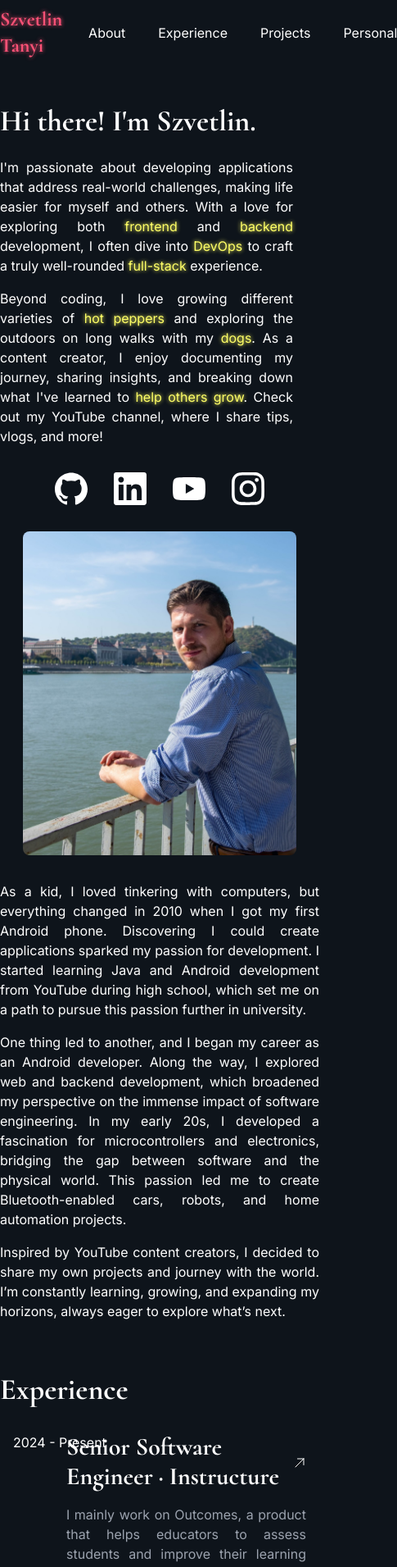
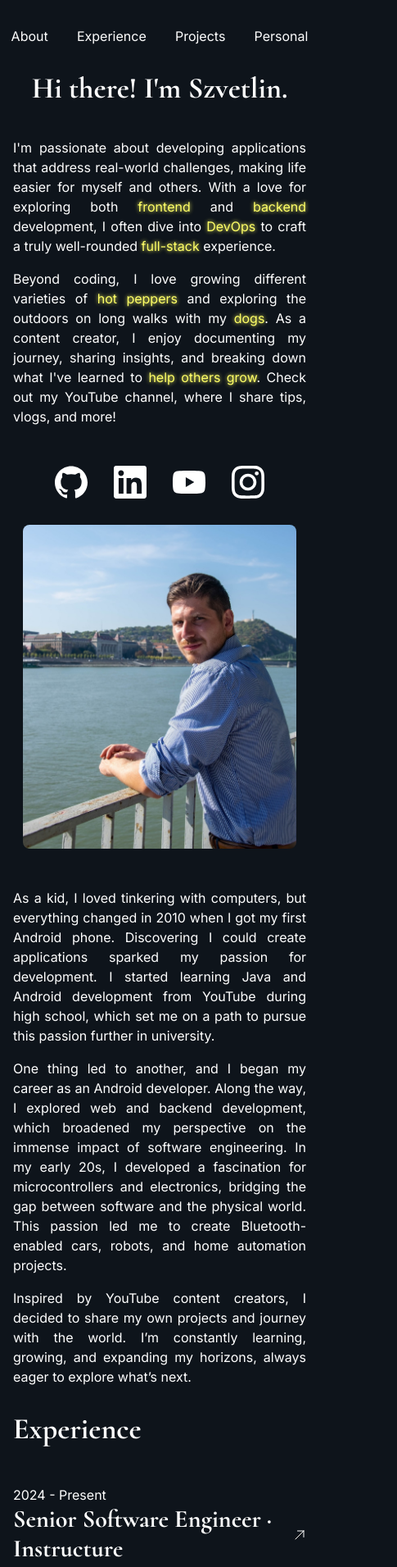
Before and after one commit to tsvetlin/svetlin-website-next, a Next.js app: page / in a window 390 px wide. Shown: the top 1911 px of the page at 82% size, 485 px wide, since content can reach past the window. Built offline with nearby package versions, Linux system fonts and the light colour scheme.

Commit message:
all screen size breakpoint

```diff
--- a/app/ui/About/AboutSection.tsx
+++ b/app/ui/About/AboutSection.tsx
@@ -8,16 +8,16 @@ export default function AboutSection() {
     <section id="about" className="max-w-5xl m-auto sm:p-6 md:p-8 lg:p-0">
       <div className="flex flex-col md:flex-row mb-8">
         <div className="flex-1 mb-8 md:mb-0">
-          <h1 className="font-bold text-4xl sm:text-5xl md:text-6xl lg:text-7xl mb-6 sm:mb-8 md:mb-12">
+          <h1 className="text-center md:text-left font-bold text-4xl sm:text-5xl md:text-6xl lg:text-7xl mb-6 sm:mb-8 md:mb-12">
             Hi there! I&apos;m Szvetlin.
           </h1>
           <ShortDescription />
-          <div className="mt-4 sm:mt-6 md:mt-8">
+          <div className="sm:mt-6 md:mt-8">
             <SocialList />
           </div>
         </div>
 
-        <div className="flex justify-center md:justify-end rounded-lg  overflow-hidden items-center">
+        <div className="flex justify-center md:justify-end rounded-lg overflow-hidden items-center">
           <Image
             className="rounded-lg hover:scale-110 transition-all duration-500 object-contain"
             src="/prof.jpeg"
--- a/app/ui/About/LongDescription.tsx
+++ b/app/ui/About/LongDescription.tsx
@@ -1,6 +1,6 @@
 export default function LongDescription() {
   return (
-    <div>
+    <div className="p-4 md:p-0">
       <p className="text-justify mb-4">
         As a kid, I loved tinkering with computers, but everything changed in
         2010 when I got my first Android phone. Discovering I could create
--- a/app/ui/About/ShortDescription.tsx
+++ b/app/ui/About/ShortDescription.tsx
@@ -1,6 +1,6 @@
 export default function ShortDescription() {
   return (
-    <div className="mr-8">
+    <div className="md:mr-8 p-4 md:p-0">
       <p className="mb-4 text-justify">
         I&apos;m passionate about developing applications that address
         real-world challenges, making life easier for myself and others. With a
--- a/app/ui/Experience/ExperienceCard.tsx
+++ b/app/ui/Experience/ExperienceCard.tsx
@@ -17,12 +17,15 @@ export default function ExperienceCard({
 }) {
   return (
     <div className="group grid grid-cols-6 mb-8 rounded-lg hover:bg-slate-700/50 hover:shadow-[inset_0_1px_0_0_rgba(148,163,184,0.1)] hover:drop-shadow-lg">
-      <div className="mr-4 col-span-1 p-4">
+      <div className="hidden md:col-span-1 mr-4 col-span-0 p-4">
         <p className="text-nowrap">
           {experience.from} - {experience.to}
         </p>
       </div>
-      <div className="flex flex-col col-span-5 p-4">
+      <div className="flex flex-col col-span-6 md:col-span-5 p-4">
+        <p className="text-nowrap">
+          {experience.from} - {experience.to}
+        </p>
         <a
           className="font-cormorant font-bold text-3xl mb-4 group-hover:text-primary"
           href={experience.companyUrl}
--- a/app/ui/Experience/ExperienceSection.tsx
+++ b/app/ui/Experience/ExperienceSection.tsx
@@ -123,8 +123,8 @@ export default function ExperienceSection() {
     },
   ];
   return (
-    <section id="experience" className="max-w-5xl m-auto mt-16">
-      <h1 className="text-4xl font-bold mb-4">Experience</h1>
+    <section id="experience" className="max-w-5xl m-auto mt-0 md:mt-16">
+      <h1 className="p-4 md:p-0 text-4xl font-bold mb-4">Experience</h1>
       {experiences.map((experience) => (
         <ExperienceCard key={experience.company} experience={experience} />
       ))}
--- a/app/ui/Header/Header.tsx
+++ b/app/ui/Header/Header.tsx
@@ -3,11 +3,11 @@ import ListItem from './ListItem';
 
 export default function Header() {
   return (
-    <header className="flex flex-row justify-between h-20 content-center max-w-6xl m-auto mb-12">
-      <h1 className="content-center font-bold">
+    <header className="flex flex-col md:flex-row justify-between md:h-20 content-center items-center max-w-6xl m-auto mb-8 mt-8 md:mb-12">
+      <h1 className="content-center font-bold md:ml-4 hidden md:block text-norwrap">
         <em>Szvetlin Tanyi</em>
       </h1>
-      <nav className="flex">
+      <nav className="flex sm:mt-4 md:mt-0 md:mr-4 md:ml-4 w-full md:w-auto">
         <List>
           <ListItem href="#about" text="About" />
           <ListItem href="#experience" text="Experience" />
--- a/app/ui/Header/List.tsx
+++ b/app/ui/Header/List.tsx
@@ -1,3 +1,7 @@
 export default function List({ children }: { children: React.ReactNode }) {
-  return <ul className="flex flex-row gap-2 list-none">{children}</ul>;
+  return (
+    <ul className="flex flex-row w-full justify-around md:w-auto md:justify-end gap-2 list-none">
+      {children}
+    </ul>
+  );
 }
--- a/app/ui/Header/ListItem.tsx
+++ b/app/ui/Header/ListItem.tsx
@@ -8,7 +8,7 @@ export default function ListItem({
   text: string;
 }) {
   return (
-    <li className="content-center ml-8">
+    <li className="content-center lg:ml-8">
       <Link className="underline-effect" href={href}>
         {text}
       </Link>
--- a/app/ui/Personal/PersonalListItem.tsx
+++ b/app/ui/Personal/PersonalListItem.tsx
@@ -19,9 +19,14 @@ export default function PersonalListItem({
       <h3 className="text-2xl font-bold mb-4">{title}</h3>
       <p className="mb-4 text-gray-400">{description}</p>
       {images && (
-        <div className="flex flex-row items-center justify-around">
-          {images.map((image) => (
-            <div className="h-min overflow-hidden rounded-lg" key={image.src}>
+        <div className="flex flex-col md:flex-row items-center justify-around">
+          {images.map((image, index) => (
+            <div
+              className={`h-min overflow-hidden rounded-lg ${
+                index !== 0 ? 'mt-4' : ''
+              }`}
+              key={image.src}
+            >
               <Image
                 key={image.src}
                 src={image.src}
--- a/app/ui/Personal/PersonalSection.tsx
+++ b/app/ui/Personal/PersonalSection.tsx
@@ -5,7 +5,7 @@ export default function PersonalSection() {
     {
       title: 'Family',
       description:
-        "When I'm not buried in code or tending to my pepper plants, I'm spending time with my family and my amazing and wife. Our daughter keeps me on my toes with her brilliant questions, while our little son reminds me daily that sleep is an optional part of life. Together, we are the perfect team, turning our house into a lively mix of laughs and chaos.",
+        "When I'm not buried in code or tending to my pepper plants, I'm spending time with my family and my amazing wife. Our daughter keeps me on my toes with her brilliant questions, while our little son reminds me daily that sleep is an optional part of life. Together, we are the perfect team, turning our house into a lively mix of laughs and chaos.",
     },
     {
       title: 'Gym',
@@ -46,12 +46,12 @@ export default function PersonalSection() {
     },
   ];
   return (
-    <section id="personal" className="max-w-5xl m-auto mt-16">
-      <h1 className="text-4xl font-bold mb-8">Personal</h1>
-      <h2 className="text-3xl mb-4">
+    <section id="personal" className="max-w-5xl m-auto mt-0 md:mt-16">
+      <h1 className="p-4 md:p-0 text-4xl font-bold mb-8">Personal</h1>
+      <h2 className="p-4 md:p-0 text-3xl mb-4">
         What am I doing when I am not tinkering with computers?
       </h2>
-      <ul>
+      <ul className="p-4 md:p-0">
         {personal.map((item) => (
           <PersonalListItem key={item.title} personal={item} />
         ))}
--- a/app/ui/Projects/ProjectCard.tsx
+++ b/app/ui/Projects/ProjectCard.tsx
@@ -12,7 +12,7 @@ export type Project = {
 export default function ProjectCard({ project }: { project: Project }) {
   return (
     <div className="group grid grid-cols-6 mb-8 rounded lg hover:bg-slate-700/50  hover:shadow-[inset_0_1px_0_0_rgba(148,163,184,0.1)] hover:drop-shadow-lg">
-      <div className="mr-4 col-span-2 p-4 flex items-center">
+      <div className="hidden mr-4 col-span-0 md:col-span-2 p-4 flex items-center">
         <Image
           className="rounded"
           src={project.image}
@@ -21,7 +21,7 @@ export default function ProjectCard({ project }: { project: Project }) {
           height={200}
         />
       </div>
-      <div className="flex flex-col col-span-4 p-4">
+      <div className="flex flex-col col-span-6 md:col-span-4 p-4">
         <a
           className="font-cormorant font-bold text-3xl mb-4 group-hover:text-primary"
           href={project.url}
@@ -35,6 +35,15 @@ export default function ProjectCard({ project }: { project: Project }) {
           </div>
         </a>
         <p className="text-gray-400 text-justify">{project.description}</p>
+        <div className="flex justify-center mt-4 md:hidden">
+          <Image
+            className="rounded"
+            src={project.image}
+            alt={project.title}
+            width={300}
+            height={200}
+          />
+        </div>
         {project.technologies && project.technologies.length && (
           <div className="flex flex-row mt-4 flex-wrap">
             {project.technologies.map((technology) => (
--- a/app/ui/Projects/ProjectsSection.tsx
+++ b/app/ui/Projects/ProjectsSection.tsx
@@ -52,8 +52,8 @@ export default function ProjectsSection() {
   ];
 
   return (
-    <section id="projects" className="max-w-5xl m-auto mt-16">
-      <h1 className="text-4xl font-bold mb-4">Projects</h1>
+    <section id="projects" className="max-w-5xl m-auto md:mt-16">
+      <h1 className="p-4 md:p-0 text-4xl font-bold md:mb-4">Projects</h1>
       {projects.map((project) => (
         <ProjectCard key={project.title} project={project} />
       ))}
```
